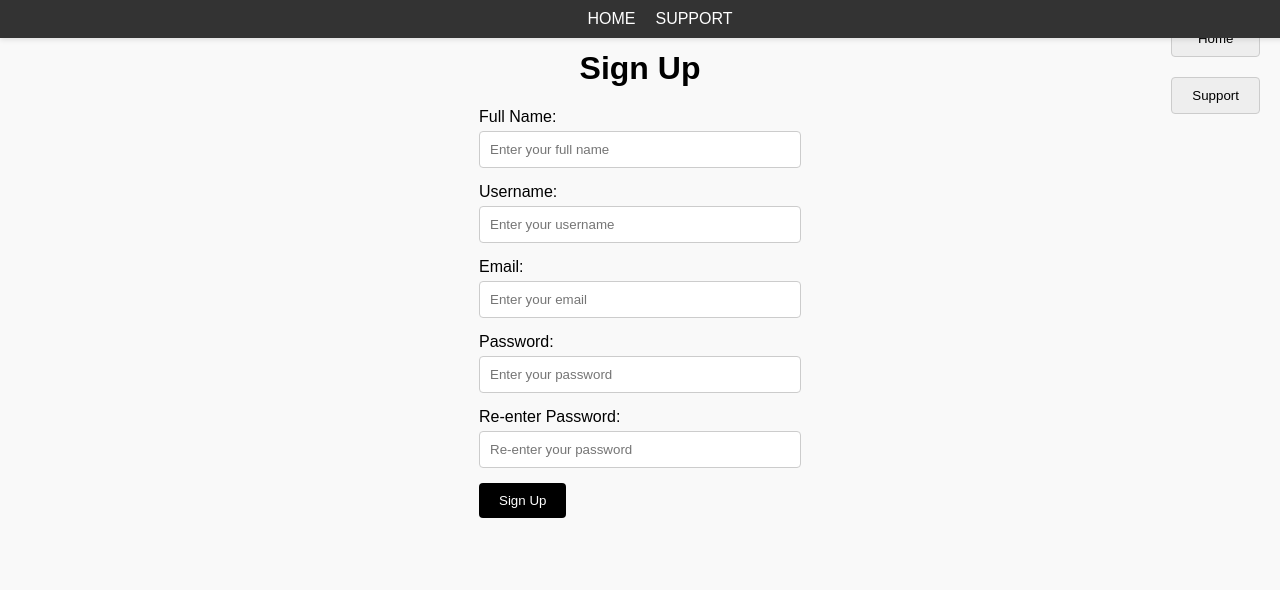
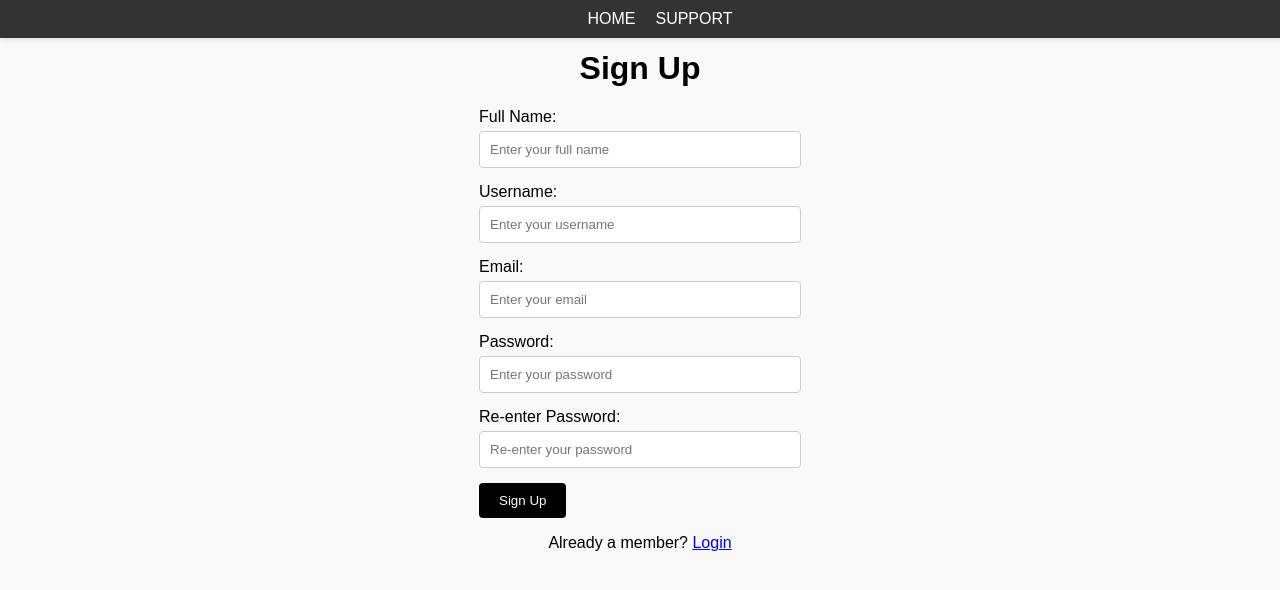
Before and after one commit to reddy1642/nikestore, a React (Create React App) app: page /signup in a window 1280 px wide. Shown: the top 590 px of the page. Built offline with nearby package versions, Linux system fonts and the light colour scheme.

Commit message:
updated signup page for login link

```diff
--- a/src/App.js
+++ b/src/App.js
@@ -9,6 +9,7 @@ function App() {
     <Router>
       <Routes>
       <Route path="/" element={<LoginPage />} />
+      <Route path="/login" element={<LoginPage />} />
       <Route path="/signup" element={<SignUpForm />} />
       <Route path="/product" element={<Product />} />
 
--- a/src/signup.js
+++ b/src/signup.js
@@ -89,10 +89,9 @@ function SignUpForm() {
           Sign Up
         </button>
       </form>
-      <div className="top-buttons">
-        <button className="top-button">Home</button>
-        <button className="top-button">Support</button>
-      </div>
+      <div className="signin-link">
+            <p>Already a member? <Link to="/login">Login</Link></p>
+          </div>
     </div>
     </div>
   );
```
